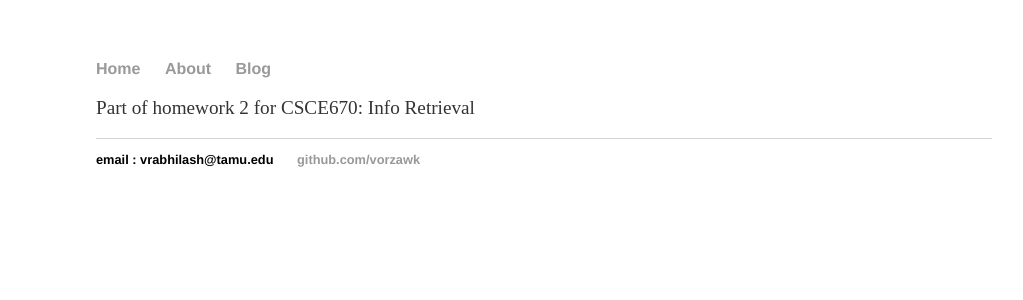
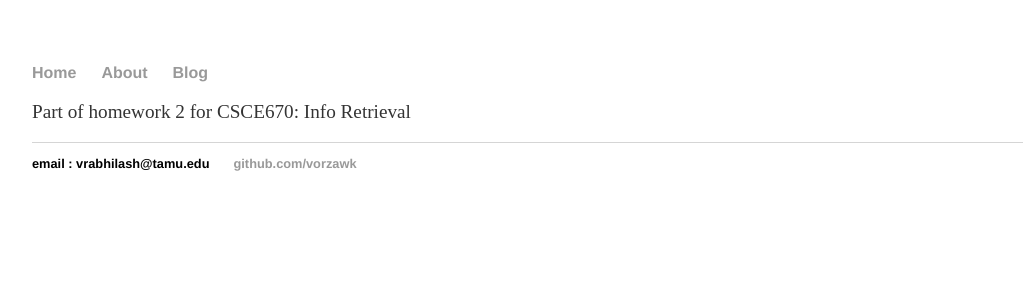
Before and after one commit to vorzawk/vorzawk.github.io, a Jekyll site: the page built from kbeznak-parmatonic.html, in a window 1280 px wide. Shown: the top 300 px of the page, without its empty margins (96-1119 px from the left). Built offline with Jekyll 4.4.1, drawn with Linux system fonts in a browser that asks for light colours.

Commit message:
to check on phone

```diff
--- a/_layouts/default.html
+++ b/_layouts/default.html
@@ -3,6 +3,7 @@
 		<head>
 			<title>{{ page.title }}</title>
       <meta name="viewport" content="width=device-width, initial-scale=1">
+      <meta name="description" content="{{ page.description }}">
 			<!-- link to main stylesheet -->
 			<link rel="stylesheet" type="text/css" href="/assets/css/main.css">
 		</head>
--- a/assets/css/main.css
+++ b/assets/css/main.css
@@ -1,6 +1,6 @@
 body {
-    margin: 60px auto;
-    width: 70%;
+    margin: 5% auto;
+    width: 80%;
 }
 nav ul, footer ul {
     font-family:'Helvetica', 'Arial', 'Sans-Serif';
@@ -10,7 +10,7 @@
 }
 nav ul li, footer ul li {
     display: inline;
-    margin-right: 20px;
+    margin-right: 2%;
 }
 a {
     text-decoration: none;
@@ -19,14 +19,29 @@
 a:hover {
     text-decoration: underline;
 }
-h1 {
-    font-size: 3em;
+
+@media (min-width: 1000px) {
+  h1 {
+    font-size: 2.5em;
     font-family:'Helvetica', 'Arial', 'Sans-Serif';
-}
-p {
+  }
+  p {
     font-size: 1.2em;
     color: #333;
+  }
 }
+
+@media (max-width: 800px) {
+  h1 {
+    font-size: 1.5em;
+    font-family:'Helvetica', 'Arial', 'Sans-Serif';
+  }
+  p {
+    font-size: 1em;
+    color: #333;
+  }
+}
+
 footer {
     border-top: 1px solid #d5d5d5;
     font-size: .8em;
--- a/kbeznak-parmatonic.html
+++ b/kbeznak-parmatonic.html
@@ -1,12 +1,8 @@
 ---
 layout: default
 title: kbeznak-parmatonic
+description: Everything you need to know about kbeznak-parmatonic
 ---
-<head>
-  <meta name="description" content="Some interesting content about kbeznak-parmatonic">
-  <meta name="keywords" content="CSCE670, kbeznak-parmatonic">
-</head>
-
 <body>
   <p> Part of homework 2 for CSCE670: Info Retrieval</p>
 </body>
```
